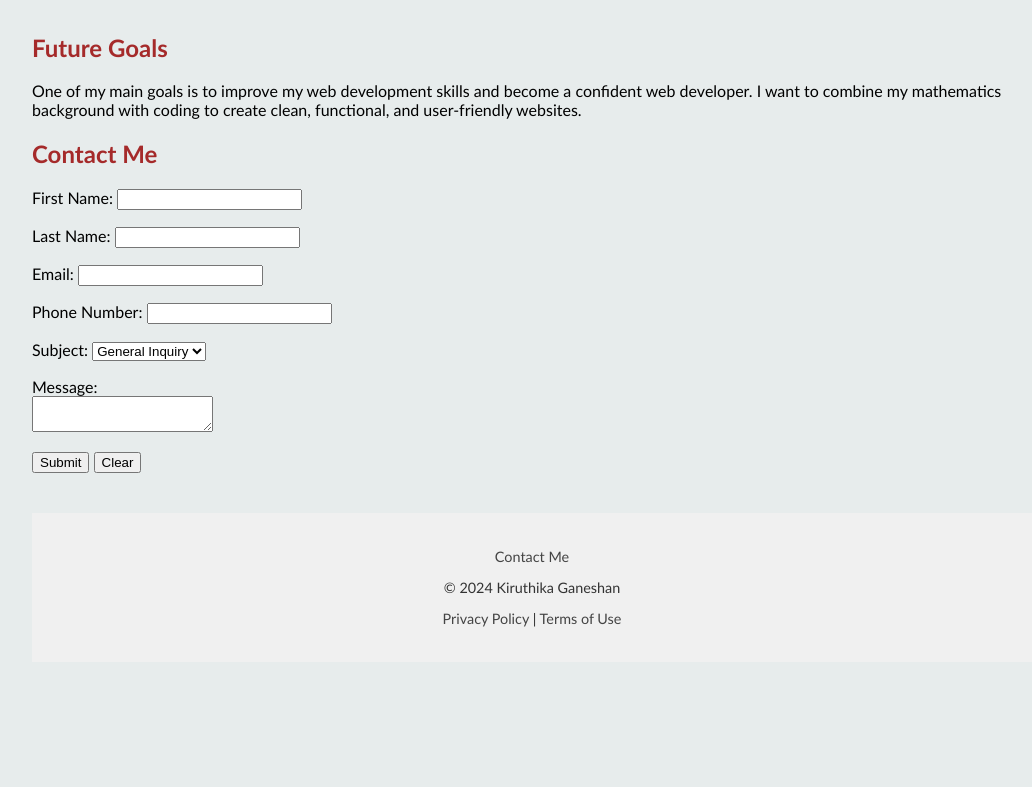
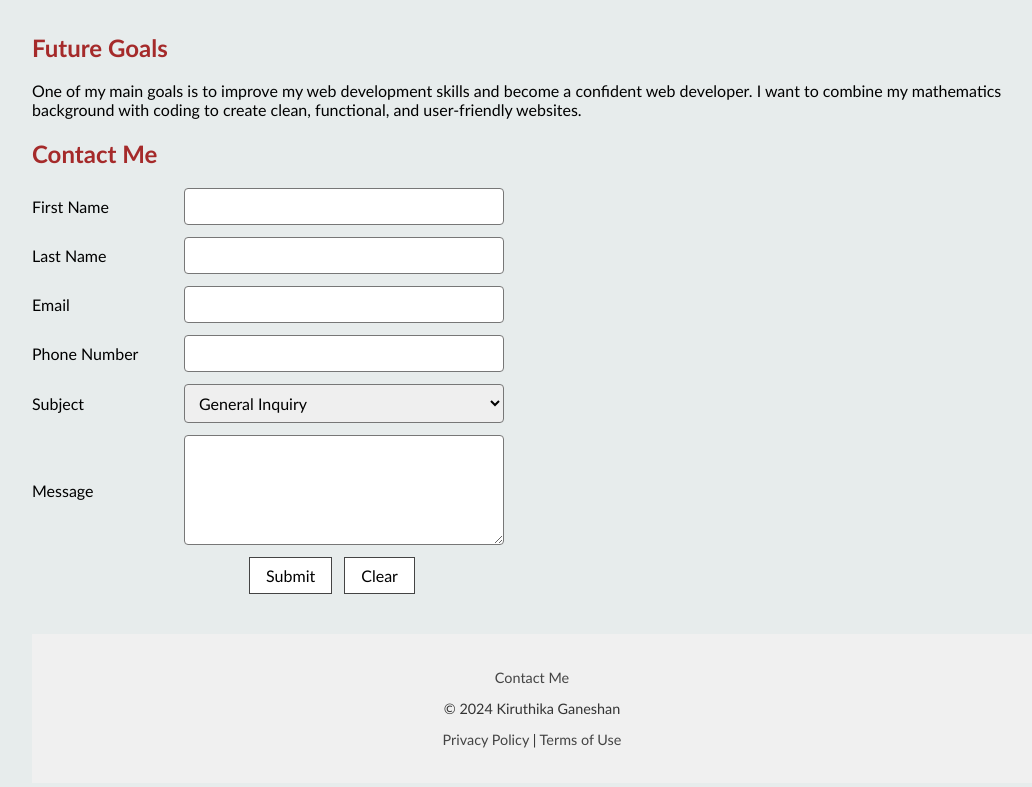
Before and after one commit to kiga0001/portfolio-kiruthika, a plain HTML site: page index.html in a window 1280 px wide. Shown: the part 1194-1981 px from the top of the page, without its empty margins (108-1140 px from the left). Before the commit the page ends 1872 px from the top, so only its background shows below. Drawn offline with Linux system fonts and the light colour scheme.

Commit message:
Added styling for contact form and modified html for contact form

```diff
--- a/index.html
+++ b/index.html
@@ -18,7 +18,7 @@
             <li><a href="#about-me">About Me</a></li>
             <li><a href="#interests-hobbies">Interests and Hobbies</a></li>
             <li><a href="#future-goals">Future Goals</a></li>
-            <li><a href="#contact">Contact Me</a></li>
+            <li><a href="#contact-form">Contact Me</a></li>
             <li><a href="https://w3schools.com/" target="_blank">External Page</a></li>
         </ul>
     </nav>
@@ -99,36 +99,46 @@
 
     <section id="contact-form">
         <h2>Contact Me</h2>
-            <p>
-                <label for="firstname">First Name:</label>
+
+        <form class="contact-form" method="post" novalidate>
+            <div class="form-field">
+                <label for="firstname">First Name</label>
                 <input type="text" id="firstname" name="firstname" required>
-            </p>
-            <p>
-                <label for="lastname">Last Name:</label>
+            </div>
+
+            <div class="form-field">
+                <label for="lastname">Last Name</label>
                 <input type="text" id="lastname" name="lastname" required>
-            </p>
-            <p>
-                <label for="email">Email:</label>
+            </div>
+
+            <div class="form-field">
+                <label for="email">Email</label>
                 <input type="email" id="email" name="email" required>
-            </p>
-            <p>
-                <label for="phone">Phone Number:</label>
+            </div>
+
+            <div class="form-field">
+                <label for="phone">Phone Number</label>
                 <input type="tel" id="phone" name="phone">
-            </p>
-            <p>
-                <label for="subject">Subject:</label>
-                <select id="subject" name="subject">
+            </div>
+
+            <div class="form-field">
+                <label for="subject">Subject</label>
+                <select id="subject" name="subject" required>
                     <option value="inquiry">General Inquiry</option>
                     <option value="feedback">Feedback</option>
                     <option value="support">Support</option>
                 </select>
-            </p>
-            <p>
-                <label for="message">Message:</label><br>
+            </div>
+
+            <div class="form-field">
+                <label for="message">Message</label>
                 <textarea id="message" name="message" minlength="20" required></textarea>
-            </p>
-            <button type="submit" id="submitbtn">Submit</button>
-            <button type="reset" id="resetbtn">Clear</button>
+            </div>
+
+            <div class="form-actions">
+                <button type="submit" id="submitbtn">Submit</button>
+                <button type="reset" id="resetbtn">Clear</button>
+            </div>
         </form>
     </section>
 
--- a/styles/style.css
+++ b/styles/style.css
@@ -68,8 +68,58 @@ figcaption {
     background-color: #eee;
 }
 
+.contact-form {
+    display: flex;
+    flex-direction: column;
+    gap: 12px;
+    max-width: 720px;
+    margin: 0;
+}
 
-#contact button:hover {
+.form-field {
+    display: flex;
+    align-items: center;
+    gap: 12px;
+}
+
+.form-field label {
+    min-width: 140px;
+}
+
+.form-field input,
+.form-field select,
+.form-field textarea {
+    flex: 0 0 320px;
+    width: 320px;
+    max-width: 320px;
+    padding: 8px 10px;
+    border: 1px solid #777;
+    border-radius: 4px;
+    box-sizing: border-box;
+    font: inherit;
+}
+
+.form-field textarea {
+    min-height: 110px;
+    resize: vertical;
+}
+
+.form-actions {
+    display: flex;
+    gap: 12px;
+    justify-content: center;
+    margin-left: 140px;
+    width: 320px;
+}
+
+.form-actions button {
+    padding: 8px 16px;
+    border: 1px solid #444;
+    background-color: #fff;
+    font: inherit;
+}
+
+.contact-form button:hover {
     background-color: red;
     color: white;
     cursor: pointer;
@@ -114,4 +164,17 @@ figcaption {
         align-items: center;
     }
 
+    .form-field {
+        flex-direction: column;
+        align-items: stretch;
+    }
+
+    .form-field label {
+        min-width: 0;
+    }
+
+    .form-actions {
+        margin-left: 0;
+        width: 100%;
+    }
 }
```
